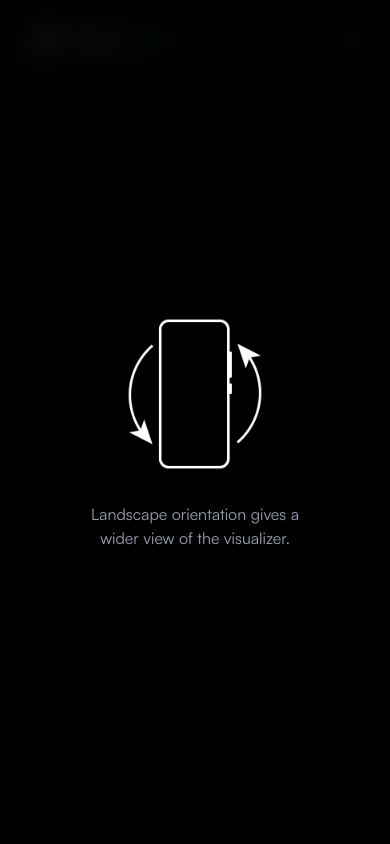
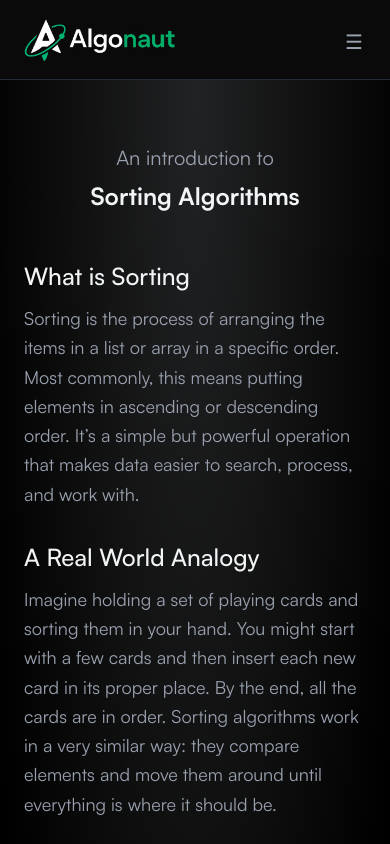
Before and after one commit to himzz1234/algonaut, a React (Vite) app: page /learn/sorting in a window 390 px wide. Shown: the top 844 px of the page. Built offline with nearby package versions, Linux system fonts and the light colour scheme; no server answers.

Commit message:
WIP: intro pages

```diff
--- a/src/components/LearningPathSection.tsx
+++ b/src/components/LearningPathSection.tsx
@@ -1,6 +1,8 @@
 import { useCallback, useState } from "react";
 import AlgoRow from "./AlgoRow";
 import { algorithms } from "../data/algorithms";
+import type { ModuleIntro } from "../data/modules";
+import { Link } from "react-router-dom";
 
 type Module = {
   id: string;
@@ -8,6 +10,7 @@ type Module = {
   description: string;
   level: "beginner" | "intermediate" | "interview";
   algos: string[];
+  intro?: ModuleIntro;
 };
 
 type LearningPathSectionProps = {
@@ -92,6 +95,23 @@ export function LearningPathSection({
             </summary>
 
             <ul className="px-3 sm:px-4 pb-3 sm:pb-4 space-y-2 sm:space-y-2">
+              {m.intro && (
+                <li key={`${m.id}-intro`}>
+                  <Link
+                    target="_blank"
+                    to={`/learn/${m.id}`}
+                    className="relative flex items-center justify-between rounded-lg border border-gray-700/50 px-3 py-2 sm:px-4 sm:py-4
+                      transition-all duration-300 hover:scale-[1.01] hover:border-green-400/50 hover:shadow-md overflow-hidden"
+                  >
+                    <span className="text-gray-200 text-sm sm:text-base font-medium">
+                      An Introduction
+                    </span>
+                    <span className="ml-auto text-sm text-gray-400 italic">
+                      Start here
+                    </span>
+                  </Link>
+                </li>
+              )}
               {m.algos.map((algoId) => {
                 const algo = algorithms[algoId];
                 if (!algo) return null;
--- /dev/null
+++ b/src/components/layout/IntroLayout.tsx
@@ -0,0 +1,32 @@
+import type { ModuleIntro } from "../../data/modules";
+import IntroSectionRenderer from "./IntroSectionRenderer";
+
+interface IntroLayoutProps {
+  moduleId: string;
+  intro: ModuleIntro;
+}
+
+export default function IntroLayout({ intro }: IntroLayoutProps) {
+  return (
+    <div
+      style={{
+        background:
+          "radial-gradient(ellipse 80% 60% at 50% 0%, rgba(226, 232, 240, 0.15), transparent 70%), #000000",
+      }}
+      className="max-w-6xl mx-auto px-6 py-16 space-y-8"
+    >
+      <div className="pb-4 space-y-2 text-center">
+        <p className="text-xl text-gray-400">An introduction to</p>
+        <h1 className="text-2xl sm:text-3xl md:text-4xl font-bold text-gray-100">
+          {intro.heading}
+        </h1>
+      </div>
+
+      <div className="space-y-8">
+        {intro.sections.map((section, index) => (
+          <IntroSectionRenderer key={index} section={section} />
+        ))}
+      </div>
+    </div>
+  );
+}
--- /dev/null
+++ b/src/components/layout/IntroSectionRenderer.tsx
@@ -0,0 +1,73 @@
+import type { IntroSection } from "../../data/modules";
+
+export default function IntroSectionRenderer({
+  section,
+}: {
+  section: IntroSection;
+}) {
+  return (
+    <div>
+      {section.title && (
+        <h2 className="text-2xl font-medium mb-3 text-gray-100">
+          {section.title}
+        </h2>
+      )}
+      {section.blocks.map((block, idx) => {
+        switch (block.type) {
+          case "text":
+            return (
+              <p
+                key={idx}
+                className="text-gray-400 text-lg leading-relaxed mb-3"
+              >
+                {block.content}
+              </p>
+            );
+          case "list":
+            return (
+              <ul
+                key={idx}
+                className="list-disc px-2 marker:text-green-500 list-inside space-y-1 text-gray-400 mb-3"
+              >
+                {block.items?.map((item, i) => (
+                  <li key={i} className="text-lg">
+                    {item}
+                  </li>
+                ))}
+              </ul>
+            );
+          case "image":
+            return (
+              <div key={idx} className="flex justify-center my-4">
+                <img
+                  src={block.src}
+                  alt={section.title ?? "image"}
+                  className="rounded-lg max-h-[400px] object-contain"
+                />
+              </div>
+            );
+          case "code":
+            return (
+              <pre
+                key={idx}
+                className="bg-gray-800 text-gray-100 p-4 rounded-lg overflow-x-auto text-sm mb-3"
+              >
+                <code>{block.content}</code>
+              </pre>
+            );
+          case "quote":
+            return (
+              <blockquote
+                key={idx}
+                className="border-l-4 border-emerald-500 pl-4 italic text-gray-400 p-2 w-fit bg-[#141414] mb-3"
+              >
+                {block.content}
+              </blockquote>
+            );
+          default:
+            return null;
+        }
+      })}
+    </div>
+  );
+}
--- /dev/null
+++ b/src/data/intros/sortingIntro.ts
@@ -0,0 +1,127 @@
+import { type ModuleIntro } from "../modules";
+
+export const sortingIntro: ModuleIntro = {
+  heading: "Sorting Algorithms",
+  difficulty: "Beginner – Intermediate",
+  estimatedTime: "1–2 hours",
+  sections: [
+    {
+      title: "What is Sorting",
+      blocks: [
+        {
+          type: "text",
+          content:
+            "Sorting is the process of arranging the items in a list or array in a specific order. Most commonly, this means putting elements in ascending or descending order. It’s a simple but powerful operation that makes data easier to search, process, and work with.",
+        },
+      ],
+    },
+    {
+      title: "A Real World Analogy",
+      blocks: [
+        {
+          type: "text",
+          content:
+            "Imagine holding a set of playing cards and sorting them in your hand. You might start with a few cards and then insert each new card in its proper place. By the end, all the cards are in order. Sorting algorithms work in a very similar way: they compare elements and move them around until everything is where it should be.",
+        },
+      ],
+    },
+    {
+      title: "Why Sorting Matters",
+      blocks: [
+        {
+          type: "text",
+          content:
+            "Sorting isn’t just an algorithm that stands on its own. It plays a big role in making complex problems easier to solve. When data is sorted, searching becomes faster, merging becomes simpler, and many algorithms become more efficient overall.",
+        },
+        {
+          type: "list",
+          items: [
+            "Sorting is often the first step before using algorithms like binary search.",
+            "It helps organize large amounts of data in a structured way.",
+            "It makes it easier to merge, group, and process data.",
+            "It is used everywhere from leaderboards and price lists to system logs and schedules.",
+          ],
+        },
+      ],
+    },
+    {
+      title: "Types of Sorting Algorithms",
+      blocks: [
+        {
+          type: "text",
+          content:
+            "Sorting algorithms can be divided into two broad categories. Comparison-based algorithms work by comparing elements to decide their order. Non-comparison-based algorithms use other techniques, like counting or digit processing, to arrange elements.",
+        },
+        {
+          type: "list",
+          items: [
+            "Comparison-based algorithms include Bubble Sort, Selection Sort, Insertion Sort, Merge Sort, and Quick Sort.",
+            "Non-comparison-based algorithms include Counting Sort and Radix Sort.",
+          ],
+        },
+      ],
+    },
+    {
+      title: "Performance and Tradeoffs",
+      blocks: [
+        {
+          type: "text",
+          content:
+            "Not all sorting algorithms are the same. Some are very simple to write but can be slow when working with large amounts of data. Others are faster and more efficient but a little more complex to understand. Choosing the right algorithm depends on what kind of data you have and what matters most: speed, memory, or simplicity.",
+        },
+        {
+          type: "list",
+          items: [
+            "Bubble Sort and Insertion Sort are simple but slower on big lists.",
+            "Merge Sort and Quick Sort work well on large datasets and are commonly used in practice.",
+            "Some algorithms use extra memory while others work in place.",
+            "Some algorithms keep the order of equal elements, which is called stability.",
+          ],
+        },
+      ],
+    },
+    {
+      title: "Key Ideas to Pay Attention To",
+      blocks: [
+        {
+          type: "list",
+          items: [
+            "How elements are compared and moved around.",
+            "How the sorted portion of the list grows as the algorithm runs.",
+            "Which algorithms are more efficient for larger datasets.",
+            "Whether the algorithm is stable or in-place.",
+          ],
+        },
+      ],
+    },
+    {
+      title: "Where Sorting is Used",
+      blocks: [
+        {
+          type: "text",
+          content:
+            "Sorting is everywhere in computing. You use it every time you order something online by price or rating, or when a game shows you the leaderboard. Sorting happens behind the scenes in search engines, scheduling systems, data processing pipelines, and even operating systems.",
+        },
+      ],
+    },
+    {
+      title: "What You'll Learn",
+      blocks: [
+        {
+          type: "text",
+          content:
+            "In this module, you’ll learn how different sorting algorithms work, why they exist, and when to use them. You’ll build a clear understanding of how they move data around, how they compare elements, and how their performance changes depending on the situation.",
+        },
+      ],
+    },
+    {
+      blocks: [
+        {
+          type: "quote",
+          content:
+            "“Sorting isn’t just about putting things in order. It’s about making everything that comes after simpler and faster.”",
+        },
+      ],
+    },
+  ],
+};
--- a/src/data/modules.ts
+++ b/src/data/modules.ts
@@ -1,14 +1,34 @@
+import { sortingIntro } from "./intros/sortingIntro";
+
+export type IntroSection = {
+  title?: string;
+  blocks: {
+    type: "text" | "list" | "image" | "code" | "quote";
+    content?: string;
+    items?: string[];
+    src?: string;
+  }[];
+};
+
+export type ModuleIntro = {
+  heading: string;
+  difficulty?: string;
+  estimatedTime?: string;
+  sections: IntroSection[];
+};
+
 export type Module = {
   id: string;
   title: string;
   description: string;
   level: "beginner" | "intermediate" | "interview";
   algos: string[];
+  intro?: ModuleIntro;
 };
 
 export const modules: Module[] = [
   {
-    id: "m-sorting",
+    id: "sorting",
     title: "Sorting Algorithms",
     description:
       "Learn and practice fundamental sorting algorithms, from simple quadratic methods to efficient divide-and-conquer approaches.",
@@ -20,9 +40,10 @@ export const modules: Module[] = [
       "merge-sort",
       "quick-sort",
     ],
+    intro: sortingIntro,
   },
   {
-    id: "m-arrays",
+    id: "arrays",
     title: "Arrays",
     description:
       "Master fundamental array operations and patterns commonly asked in coding interviews.",
@@ -38,7 +59,7 @@ export const modules: Module[] = [
     ],
   },
   {
-    id: "m-recursion",
+    id: "recursion",
     title: "Recursion Basics",
     description:
       "Understand recursion and the call stack through simple, classic problems.",
@@ -46,7 +67,7 @@ export const modules: Module[] = [
     algos: ["factorial", "fibonacci", "sum-n"],
   },
   {
-    id: "m-bits",
+    id: "bitmask",
     title: "Bit Manipulation",
     description:
       "Learn how to use bitwise operations to solve problems efficiently.",
@@ -64,7 +85,7 @@ export const modules: Module[] = [
     ],
   },
   {
-    id: "m-two-pointers",
+    id: "two-pointers",
     title: "Two Pointers & Sliding Window",
     description:
       "Master the two-pointers technique and its powerful extension, the sliding window pattern.",
@@ -81,7 +102,7 @@ export const modules: Module[] = [
     ],
   },
   {
-    id: "m-linked-lists",
+    id: "linked-lists",
     title: "Linked Lists",
     description:
       "Work with pointers, traversal, and in-place edits. Focused on singly linked lists (common interview patterns).",
@@ -97,7 +118,7 @@ export const modules: Module[] = [
     ],
   },
   {
-    id: "m-backtracking",
+    id: "backtracking",
     title: "Backtracking",
     description:
       "Explore search spaces with recursion and pruning to efficiently generate combinations, permutations, and solutions to constraint problems.",
@@ -110,14 +131,7 @@ export const modules: Module[] = [
     ],
   },
   {
-    id: "m-graphs-intro",
-    title: "Graphs (Intro)",
-    description: "Model connections; explore with BFS/DFS.",
-    level: "intermediate",
-    algos: ["dfs", "bfs"],
-  },
-  {
-    id: "m-intervals",
+    id: "intervals",
     title: "Intervals",
     description:
       "Learn the core interval problems that appear in interviews: merging, intersections, scheduling, and sweep line techniques.",
--- a/src/pages/learn/sorting/index.tsx
+++ b/src/pages/learn/sorting/index.tsx
@@ -9,10 +9,16 @@ import {
 } from "../../../algorithms/sorting/index";
 import SortingVisualizer from "../../../components/visualizers/sorting";
 import VisualizerLayoutWrapper from "../../../components/layout/VisualizerLayoutWrapper";
+import { sortingIntro } from "../../../data/intros/sortingIntro";
+import IntroLayout from "../../../components/layout/IntroLayout";
 
 export default function SortingPage() {
   const [searchParams] = useSearchParams();
   const algorithm = searchParams.get("algorithm");
+
+  if (!algorithm) {
+    return <IntroLayout moduleId="sorting" intro={sortingIntro} />;
+  }
 
   const initialArray: Block[] = [
     { id: 1, value: 50 },
```
